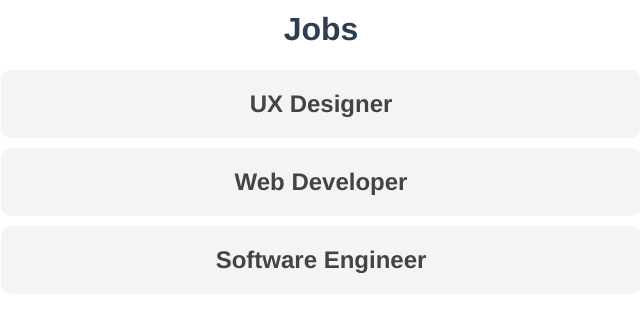
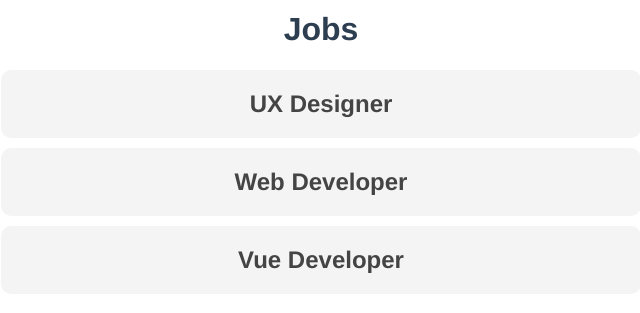
Before and after one commit to anthonygilbertt/vue-jobs-app, a Vue app: page /jobs in a window 1280 px wide. Shown: the part 131-444 px from the top of the page, without its empty margins (319-959 px from the left). Built offline with nearby package versions, Linux system fonts and the light colour scheme; data requests are answered from the project's data file.

Commit message:
Added a Life Cycle Hook(mounted()) to Jobs.vue && JobDetails.vue

```diff
--- a/src/views/jobs/JobDetails.vue
+++ b/src/views/jobs/JobDetails.vue
@@ -1,19 +1,32 @@
 <template>
-  <h1>Job Details</h1>
-  <p>The job is {{ id }}</p>
+  <div v-if="job">
+    <h1>{{ job.title }}</h1>
+    <p>The job id is: {{ id }}</p>
+    <p>Job details: {{ job.details}}</p>
+  </div>
+  <div v-else>
+    <p>Loading Job details...</p>
+  </div>
+
 </template>
 
 <script>
 export default {
   props: ['id'],
-  // data() {
-  //   return {
-  //     id: this.$route.params.id
-  //   }
-  // }
+  data() {
+    return {
+      job: null
+    }
+  },
+  mounted() {
+    fetch('http://localhost:3000/jobs/' + this.id)
+
+      .then(res => res.json())
+      .then(data => this.job = data)
+      .catch(err => console.log(err.message))
+  }
 }
 </script>
 
 <style>
-
 </style>
--- a/src/views/jobs/Jobs.vue
+++ b/src/views/jobs/Jobs.vue
@@ -1,22 +1,28 @@
 <template>
   <h1>Jobs</h1>
-  <div v-for="job in jobs" :key="job.id" class="job">
-    <router-link :to="{ name: 'JobDetails', params: { id: job.id }}">
-      <h2>{{ job.title}}</h2>
-    </router-link>
+  <div v-if="jobs.length">
+    <div v-for="job in jobs" :key="job.id" class="job">
+      <router-link :to="{ name: 'JobDetails', params: { id: job.id }}">
+        <h2>{{ job.title}}</h2>
+      </router-link>
+    </div>
   </div>
+  <div v-else>
+  <p>Loading Jobs...</p></div>
 </template>
 
 <script>
 export default {
     data() {
         return {
-            jobs: [
-                { title: 'UX Designer', id: 1, details: 'lorem' },
-                { title: 'Web Developer', id: 2, details: 'lorem' },
-                { title: 'Software Engineer', id: 3, details: 'lorem' },
-            ]
+            jobs: []
         }
+    },
+    mounted() {
+      fetch('http://localhost:3000/jobs')
+        .then(res => res.json())
+        .then(data => this.jobs = data)
+        .catch(err => console.log(err.message))
     }
 }
 </script>
```
